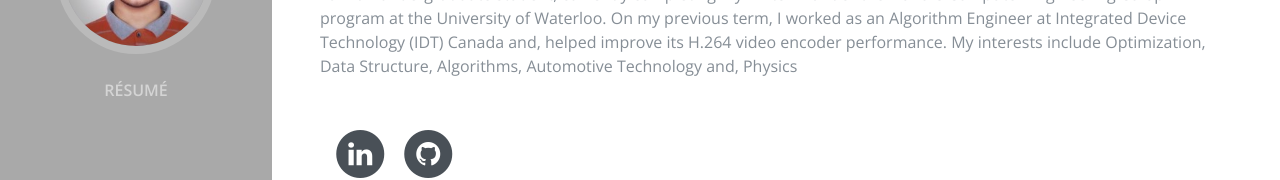
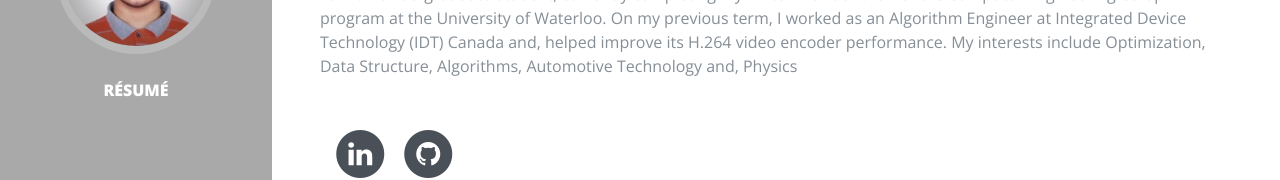
Before and after one commit to babrar/babrar.github.io, a plain HTML site: page index.html in a window 1280 px wide. Shown: the part 402-582 px from the top of the page. Drawn offline with nearby package versions, Linux system fonts and the light colour scheme; a web font is replaced by a local one.

Commit message:
Updated Resume and SideNav

```diff
--- a/index.html
+++ b/index.html
@@ -40,7 +40,7 @@
       <div class="collapse navbar-collapse" id="navbarSupportedContent">
         <ul class="navbar-nav">
           <li class="nav-item">
-            <a class="nav-link js-scroll-trigger" href="resume.pdf">Résumé</a>
+            <a class="nav-link js-scroll-trigger" href="resume.pdf"><strong><font color="white">Résumé</font></strong></a>
           </li>
 
         </ul>
```
Also changed, not shown: 1 other file.
